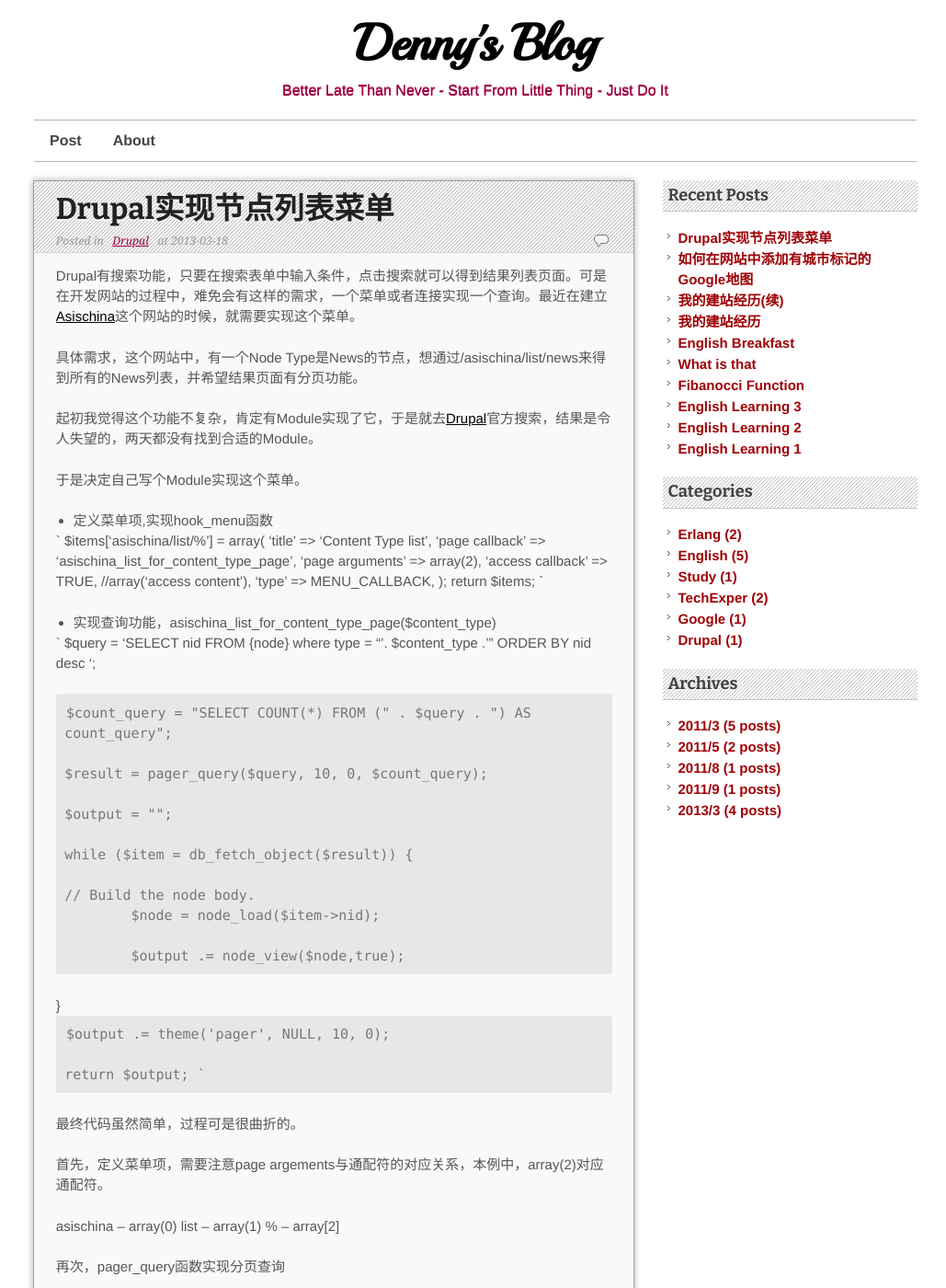
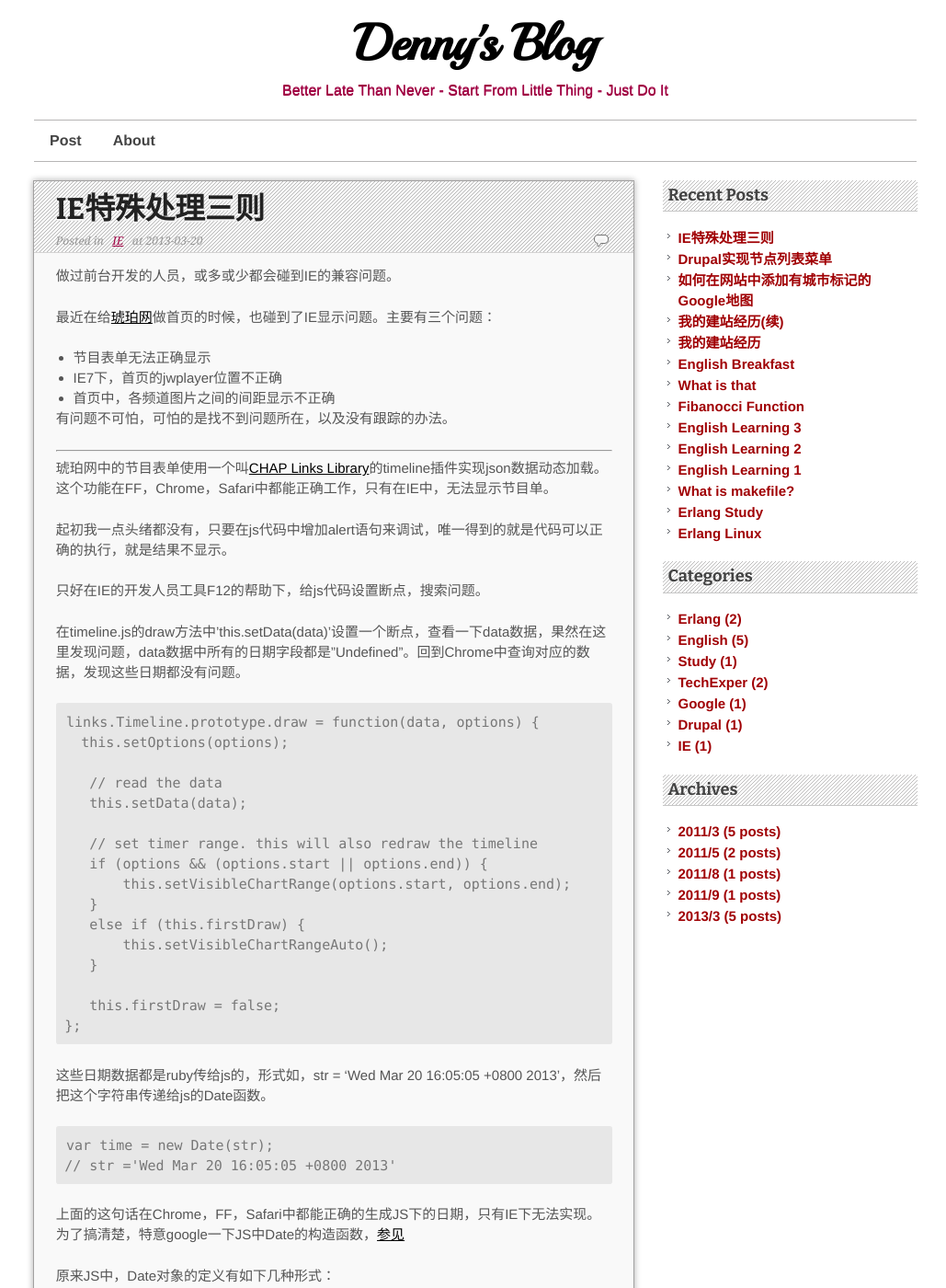
Before and after one commit to denny2trasy/denny2trasy.github.com, a Jekyll site: the page built from index.html, in a window 1280 px wide and 1400 px high. Shown: the whole window at 92% size, without its empty margins (123-1152 px from the left). Built offline with Jekyll 4.4.1, drawn with Linux system fonts in a browser that asks for light colours; Markdown is read by kramdown in place of the engine named in the settings; the list of posts is cut into pages by our own code; comment, search, counter and statistics services are not loaded; some of the changed text lies outside the part shown.

Commit message:
add new post for IE

```diff
--- a/_includes/sidebar.html
+++ b/_includes/sidebar.html
@@ -2,7 +2,7 @@
 	<div id="recent-posts" class="widget">
 		<h2>Recent Posts</h2>
 		<ul>
-			{% for post in site.posts limit:10 %}
+			{% for post in site.posts %}
 				<li><strong><a href="{{ post.url }}">{{ post.title }}</a></strong></li>
 			{% endfor %}
 		</ul>
--- /dev/null
+++ b/_posts/2013-03-20-windows-ie-issue.markdown
@@ -0,0 +1,104 @@
+---
+layout: post
+title: IE特殊处理三则
+category: IE
+---
+
+
+做过前台开发的人员，或多或少都会碰到IE的兼容问题。
+
+最近在给[琥珀网](http://www.hupo.tv)做首页的时候，也碰到了IE显示问题。主要有三个问题：
+
++ 节目表单无法正确显示
++ IE7下，首页的jwplayer位置不正确
++ 首页中，各频道图片之间的间距显示不正确
+
+有问题不可怕，可怕的是找不到问题所在，以及没有跟踪的办法。
+
+---
+
+琥珀网中的节目表单使用一个叫[CHAP Links Library](http://almende.github.com/chap-links-library/)的timeline插件实现json数据动态加载。这个功能在FF，Chrome，Safari中都能正确工作，只有在IE中，无法显示节目单。
+
+起初我一点头绪都没有，只要在js代码中增加alert语句来调试，唯一得到的就是代码可以正确的执行，就是结果不显示。
+
+只好在IE的开发人员工具F12的帮助下，给js代码设置断点，搜索问题。
+
+在timeline.js的draw方法中'this.setData(data)'设置一个断点，查看一下data数据，果然在这里发现问题，data数据中所有的日期字段都是"Undefined"。回到Chrome中查询对应的数据，发现这些日期都没有问题。
+
+
+    links.Timeline.prototype.draw = function(data, options) {
+      this.setOptions(options);
+
+       // read the data
+       this.setData(data);
+
+       // set timer range. this will also redraw the timeline
+       if (options && (options.start || options.end)) {
+           this.setVisibleChartRange(options.start, options.end);
+       }
+       else if (this.firstDraw) {
+           this.setVisibleChartRangeAuto();
+       }
+
+       this.firstDraw = false;
+    };
+
+这些日期数据都是ruby传给js的，形式如，str = 'Wed Mar 20 16:05:05 +0800 2013'，然后把这个字符串传递给js的Date函数。
+
+    var time = new Date(str);
+    // str ='Wed Mar 20 16:05:05 +0800 2013'
+
+上面的这句话在Chrome，FF，Safari中都能正确的生成JS下的日期，只有IE下无法实现。为了搞清楚，特意google一下JS中Date的构造函数，[参见](http://www.w3schools.com/jsref/jsref_obj_date.asp)
+
+原来JS中，Date对象的定义有如下几种形式：
+
+    var d = new Date();
+
+    var d = new Date(milliseconds);
+
+    var d = new Date(dateString);
+
+    var d = new Date(year, month, day, hours, minutes, seconds, milliseconds);
+
+
+其中dateString,只支持如下几种形式，当然不局限于如下形式：
+
+    October 13,1975 11:13:00
+
+    October 13,1975 11:13
+
+    October 13,1975
+
+    2010-06-09 15:20:00
+
+    2010-06-09 15:20
+
+    2010-06-09
+
+    2010-06
+
+    2010
+
+
+对于IE来说，上面的'Wed Mar 20 16:05:05 +0800 2013'这种形式是不支持的，所以改为Date(milliseconds)，问题就迎刃而解。
+
+---
+
+关于jwplayer位置不正确的问题，首先了解，jwplayer.setup("div_id")的方法，会生成如下代码：
+
+原代码
+    <div id="div_id">jwplayer</div>
+
+新代码
+    <div id='div_id_wrapper'><object id='div_id'>...</object></div>
+
+所以在写css的时候，可以通过设置div_id_wrapper这个div样式来实现想要的效果。
+
+本例中，还涉及到position:relative在IE7下不工作的问题。具体解决方案，[参见](http://snook.ca/archives/html_and_css/position_relative_overflow_ie/)，解释的很清楚。
+
+---
+
+关于第三个问题，没有修改任何css代码，只是在网页的头部添加了<!DOCTYPE> transitional DTD。
+
+    <!DOCTYPE HTML PUBLIC "-//W3C//DTD HTML 4.01 Transitional//EN" "
+http://www.w3.org/TR/html4/loose.dtd">
```
Also changed, not shown: _posts/2013-03-18-drupal_show_list.markdown (+20 -25 lines).
